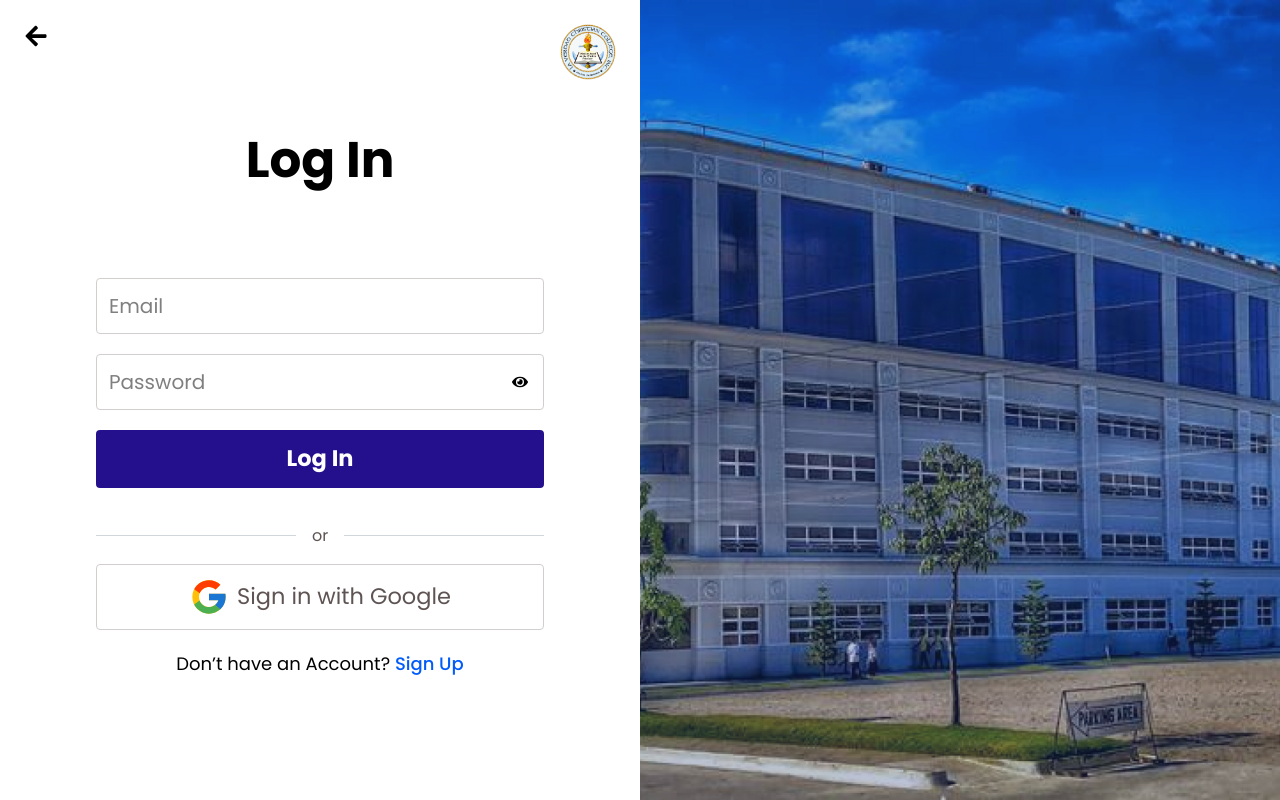
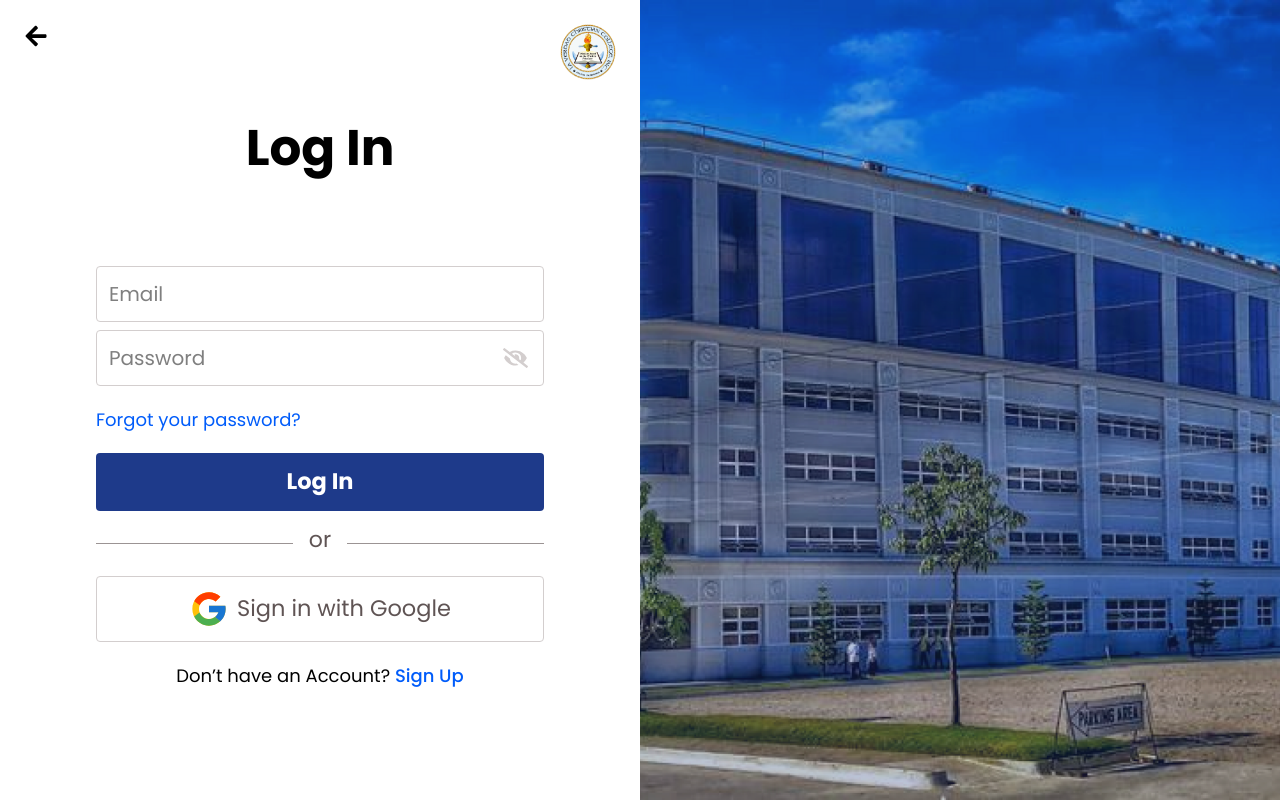
Before and after one commit to roylynjoy/Finals_Project, a React (Vite) app: page /SignIn in a window 1280 px wide. Built offline with nearby package versions, Linux system fonts and the light colour scheme; no server answers.

Commit message:
minor changes in signin

```diff
--- a/src/Pages/SignIn.jsx
+++ b/src/Pages/SignIn.jsx
@@ -97,7 +97,7 @@ export default function LoginPage() {
           <input
             type="email"
             placeholder="Email"
-            className="border border-[#D3CECE] text-[20px] rounded p-3 w-full"
+            className="border border-[#D3CECE] text-[20px] rounded p-3 w-full mb-2"
             value={email}
             onChange={(e) => setEmail(e.target.value)}
           />
@@ -113,19 +113,20 @@ export default function LoginPage() {
               className="absolute right-4 top-1/2 transform -translate-y-1/2 cursor-pointer"
               onClick={() => setShowPassword(!showPassword)}
             >
-              {showPassword ? <FaEyeSlash /> : <FaEye />}
+              {showPassword ? <FaEye size={25}/> : <FaEyeSlash size={25} className="text-[#D3CECE]"/>}
             </span>
           </div>
+          <div className="text-[#005CFA] text-[18px]">Forgot your password?</div>
           <button
             onClick={handleLogin}
-            className="w-full bg-[#240F8C] text-white py-3 rounded text-[22.5px] font-bold"
+            className="w-full bg-[#1E3A8A] text-white py-3 rounded text-[22.5px] font-bold"
           >
             Log In
           </button>
-          <div className="flex items-center my-4">
-            <div className="flex-grow h-px bg-gray-300" />
-            <span className="mx-4 text-[#5F5454]">or</span>
-            <div className="flex-grow h-px bg-gray-300" />
+          <div className="flex items-center ">
+            <div className="flex-grow h-px bg-[#9B9494]" />
+            <span className="mx-4 -mt-2 text-[#5F5454] text-[22px]">or</span>
+            <div className="flex-grow h-px bg-[#9B9494]" />
           </div>
           <button
             onClick={handleGoogleSignIn}
```
